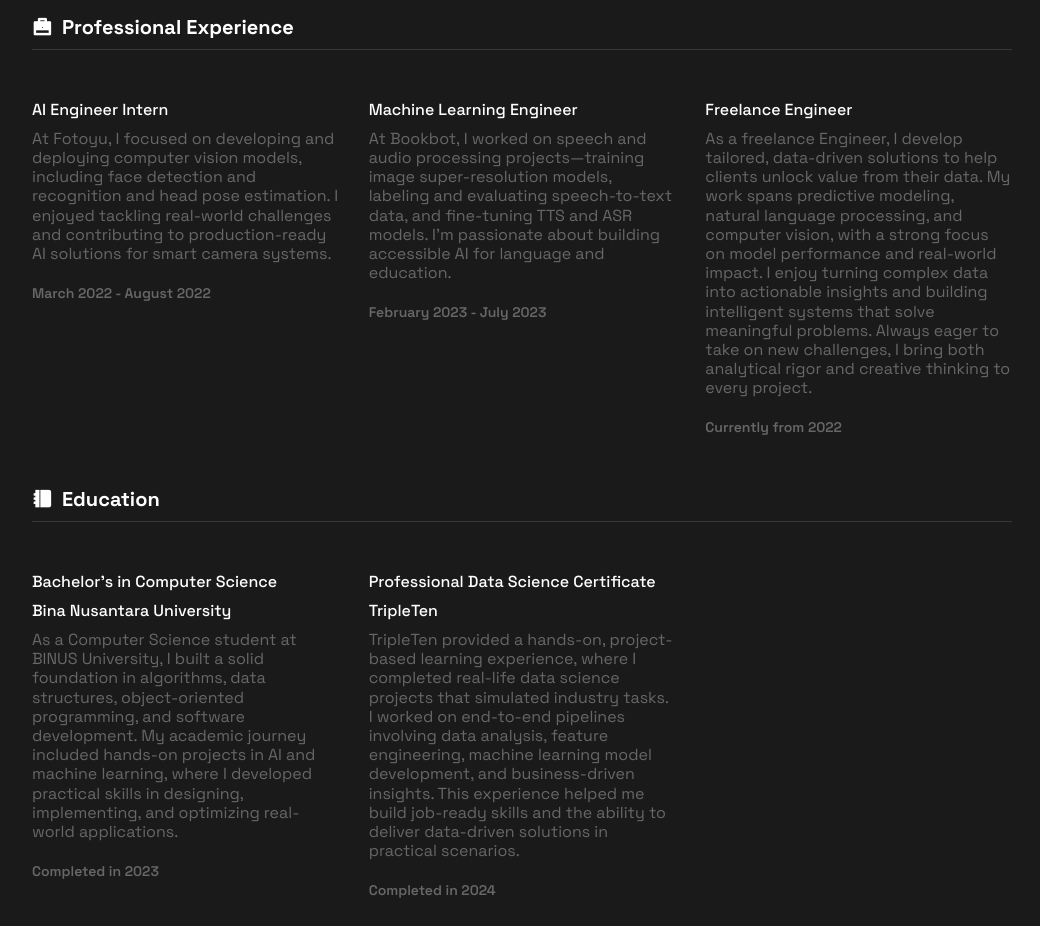
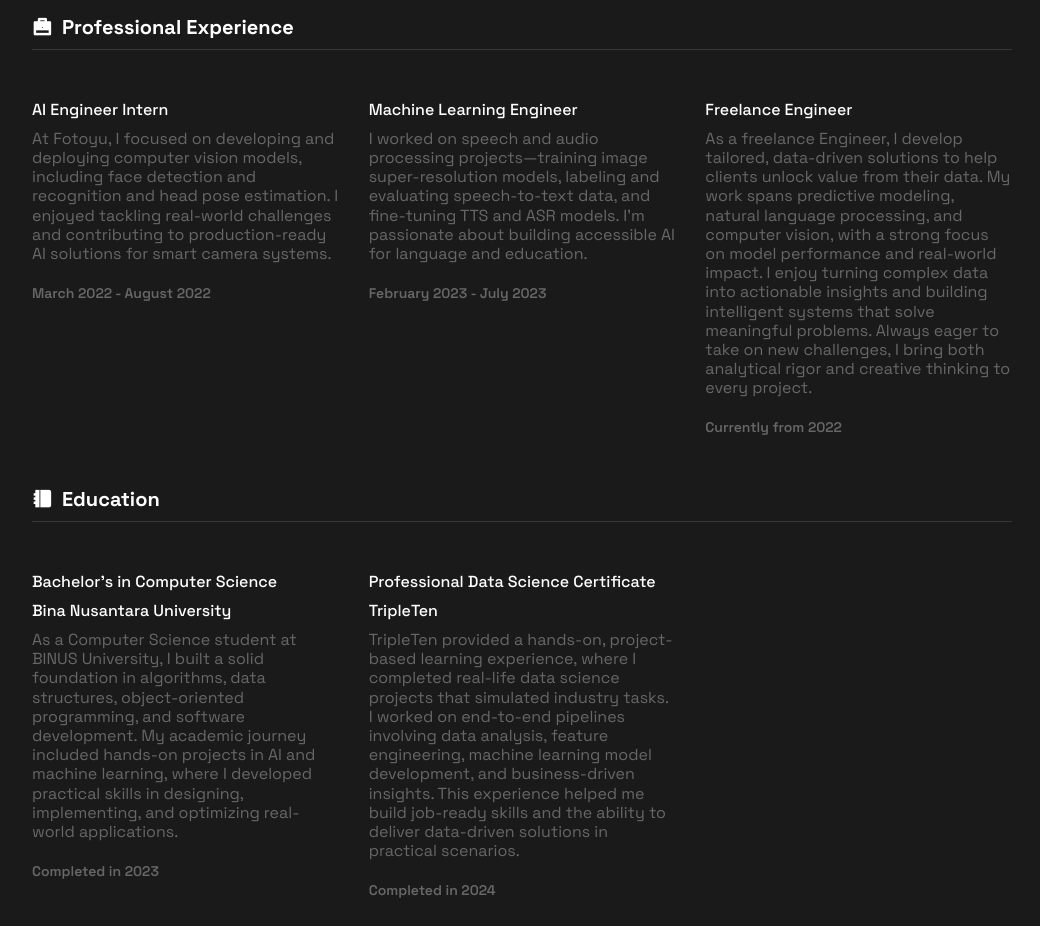
Before and after one commit to BrandonScottt/brandonscottt.github.io, a plain HTML site: page index.html in a window 1280 px wide. Shown: the part 1720-2646 px from the top of the page, without its empty margins (118-1158 px from the left). Drawn offline with nearby package versions, Linux system fonts and the light colour scheme; a script that the page names is missing.

Commit message:
Add files via upload

```diff
--- a/index.html
+++ b/index.html
@@ -188,7 +188,7 @@
                         <!-- Experience 2-->
                         <div class="qualification__item">
                             <h3 class="qualification__title">Machine Learning Engineer</h3>
-                            <p class="qualification__description">At Bookbot, I worked on speech and audio processing projects—training image super-resolution models,
+                            <p class="qualification__description">I worked on speech and audio processing projects—training image super-resolution models,
                                 labeling and evaluating speech-to-text data, and fine-tuning TTS and ASR models. I’m passionate about building accessible AI for
                                 language and education.
                             </p>
```
